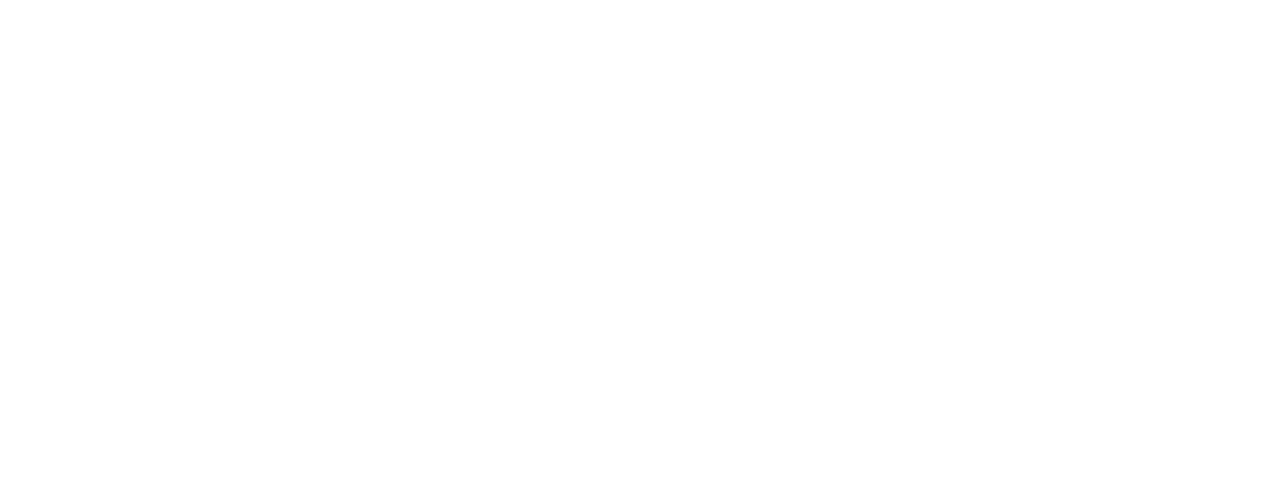
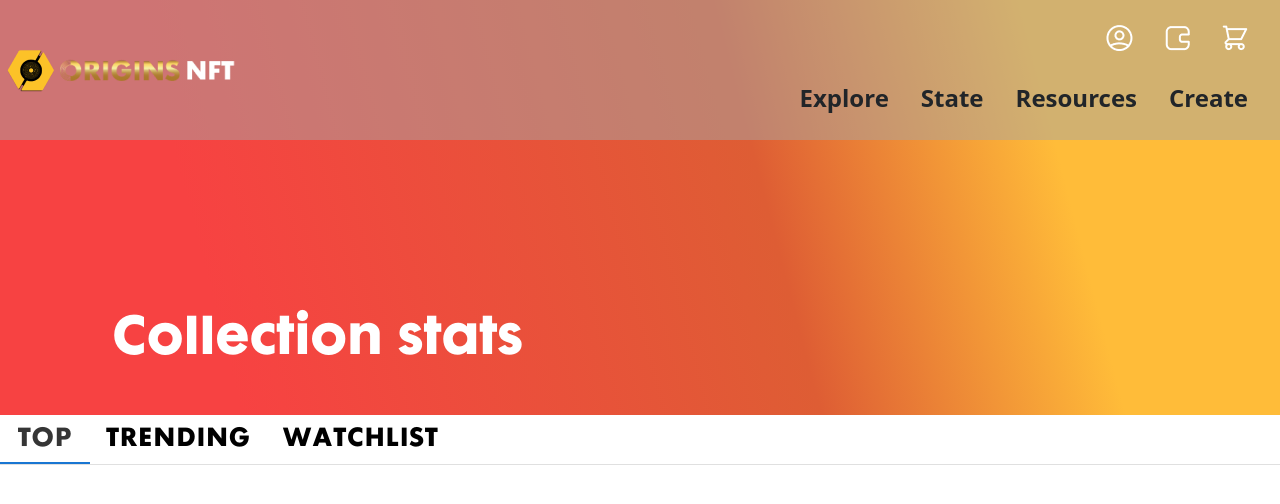
Before and after one commit to saurabh931/originnft-mui, a React (Create React App) app: page /collectionsstate in a window 1280 px wide. Before the commit this address had no page. Shown: the top 504 px of the page. Built offline with nearby package versions, Linux system fonts and the light colour scheme.

Commit message:
sections-collection-state

```diff
--- a/src/App.js
+++ b/src/App.js
@@ -4,6 +4,7 @@
 import Main from "./Components/Pages/Main";
 import Explore from "./Components/Explore"
 import Exploreinsidepage from "./Components/Exploreinsidepage";
+import Collectionsstate from "./Components/Collectionsstate"
 
 function App() {
   return (
@@ -20,7 +21,12 @@
             path="/exploreinsidepage"
             element={<Exploreinsidepage/>}
           />
+           <Route
+            path="/collectionsstate"
+            element={<Collectionsstate/>}
+          />
         </Routes>
+
       </Router>
     {/*   <Navbar />
       <Home/>
--- /dev/null
+++ b/src/Components/Collectionsstate.css
@@ -0,0 +1,10 @@
+.background-collections{
+    width: 1440px;
+    height: 415px;
+    /* background: linear-gradient(255.46deg, #F74242 18.86%, #DE5D34 40.83%, #FFBC39 82.55%); */
+    background: linear-gradient(255.46deg, #FFBC39 18.86%, #DE5D34 40.83%, #F74242 82.55%);
+}
+.collection-head{
+    padding-top: 310px;
+    margin-left: 100px;
+}
--- /dev/null
+++ b/src/Components/Collectionsstate.js
@@ -0,0 +1,81 @@
+import React from 'react'
+import "./Collectionsstate.css"
+import Navbarnft from "./Navbars/Navbarnft"
+
+import PropTypes from 'prop-types';
+import Tabs from '@mui/material/Tabs';
+import Tab from '@mui/material/Tab';
+import Typography from '@mui/material/Typography';
+import Box from '@mui/material/Box';
+
+function TabPanel(props){
+
+        const { children, value, index, ...other } = props;
+
+        return (
+          <div
+            role="tabpanel"
+            hidden={value !== index}
+            id={`simple-tabpanel-${index}`}
+            aria-labelledby={`simple-tab-${index}`}
+            {...other}
+          >
+            {value === index && (
+              <Box sx={{ p: 3 }}>
+                <Typography>{children}</Typography>
+              </Box>
+            )}
+          </div>
+        );
+      }
+
+      TabPanel.propTypes = {
+        children: PropTypes.node,
+        index: PropTypes.number.isRequired,
+        value: PropTypes.number.isRequired,
+      };
+
+      function a11yProps(index) {
+        return {
+          id: `simple-tab-${index}`,
+          'aria-controls': `simple-tabpanel-${index}`,
+        };
+      }
+
+      export default function BasicTabs() {
+        const [value, setValue] = React.useState(0);
+
+        const handleChange = (event, newValue) => {
+          setValue(newValue);
+        };
+
+  return (
+    <>
+    <Navbarnft/>
+    <div className='container-fluid background-collections'>
+      <div>
+        <h1 className='collection-head'>Collection stats</h1>
+      </div>
+
+    </div>
+    <Box sx={{ width: '100%' }}>
+      <Box sx={{ borderBottom: 1, borderColor: 'divider' }}>
+        <Tabs value={value} onChange={handleChange} aria-label="basic tabs example">
+          <Tab label="Top " {...a11yProps(0)} />
+          <Tab label="Trending" {...a11yProps(1)} />
+          <Tab label="Watchlist" {...a11yProps(1)} />
+        </Tabs>
+      </Box>
+      <TabPanel value={value} index={0}>
+        Item One
+      </TabPanel>
+      <TabPanel value={value} index={1}>
+        Item Two
+      </TabPanel>
+      <TabPanel value={value} index={2}>
+        Item Three
+      </TabPanel>
+    </Box>
+    </>
+  )
+}
--- a/src/Components/Navbars/Navbarnft.js
+++ b/src/Components/Navbars/Navbarnft.js
@@ -28,6 +28,7 @@
 import { BsInstagram } from "react-icons/bs";
 import { BsTwitter } from "react-icons/bs";
 import { FaTiktok } from "react-icons/fa";
+import { Link } from "react-router-dom";
 
 function Navbar() {
   const [show, setShow] = useState(false);
@@ -189,9 +190,9 @@
               </li>
               <ul className="dropdown-menu">
                 <li className="li-section">
-                  <a className="dropdown-item" href="/">
+                  <Link className="dropdown-item" to="/collectionsstate">
                     Rankings
-                  </a>
+                  </Link>
                 </li>
                 <li className="li-section">
                   <a className="dropdown-item" href="/">
```
